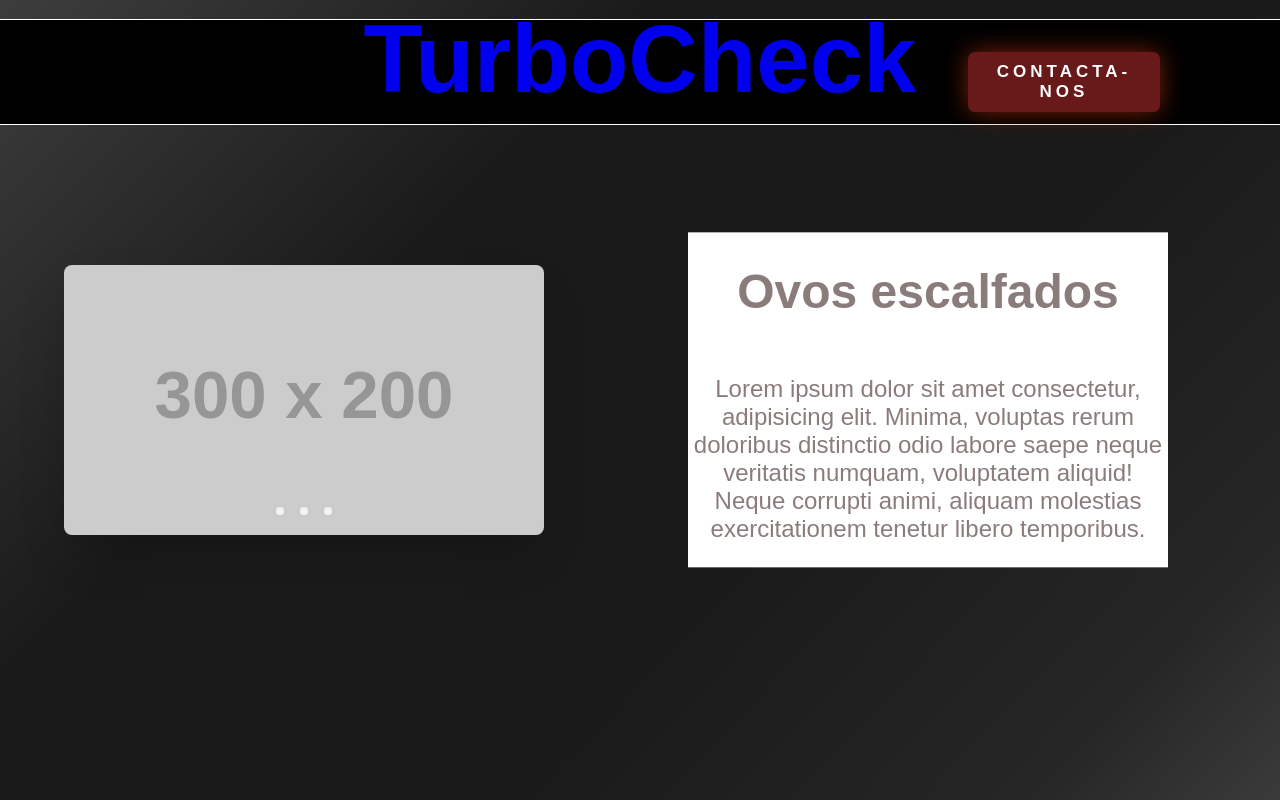
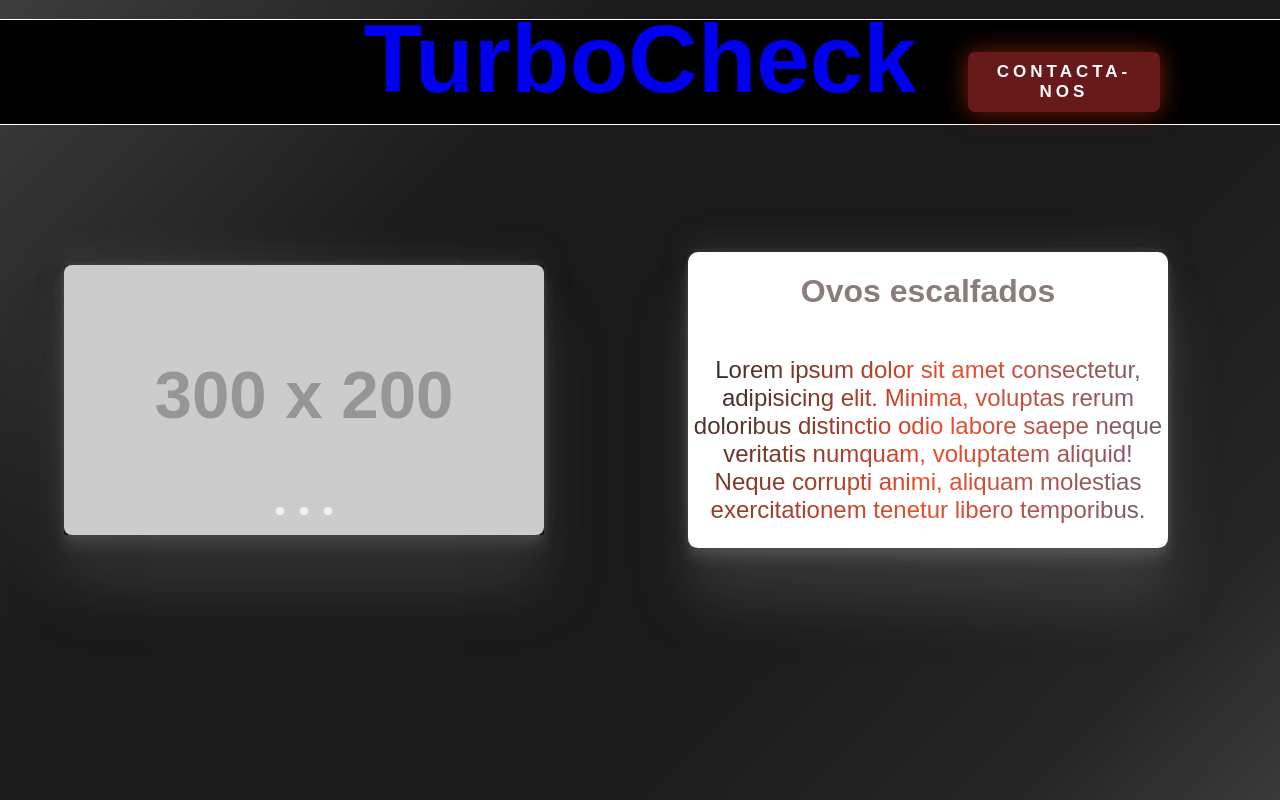
Before and after one commit to quintasmatheus/TurboCheck, a plain HTML site: page services.html in a window 1280 px wide. Drawn offline with Linux system fonts and the light colour scheme; placeholder pictures from the web are drawn by us.

Commit message:
testing ui on service page

```diff
--- a/services.html
+++ b/services.html
@@ -68,7 +68,7 @@
           <div class="information">
               <h1 id="title">Ovos escalfados</h1>
               <article>
-                <p>
+                <p id="info-text">
                   Lorem ipsum dolor sit amet consectetur, adipisicing elit. Minima, voluptas rerum doloribus distinctio odio labore saepe neque veritatis numquam, voluptatem aliquid! Neque corrupti animi, aliquam molestias exercitationem tenetur libero temporibus.
                 </p>
               </article>
--- a/styles.css
+++ b/styles.css
@@ -286,7 +286,7 @@ box-shadow:
   rgba(139, 124, 124, 0.05) 25px 25px;
 }
 
-/* SERVICES PAGE*/
+/* OTHER PAGES*/
 
 .slider-wrapper {
     position: absolute;
@@ -294,6 +294,8 @@ box-shadow:
     left: 50%;
     top: 50%;
     transform: translate(-120%, -50%);
+    box-shadow: rgba(128, 128, 128, 0.25) 0px 54px 55px, rgba(138, 137, 137, 0.12) 0px -12px 30px, rgba(132, 131, 131, 0.12) 0px 4px 6px, rgba(194, 194, 194, 0.17) 0px 12px 13px, rgba(216, 216, 216, 0.09) 0px -3px 5px;
+
 }
 
 .slider{
@@ -350,7 +352,7 @@ box-shadow:
     opacity: 1;
 }
 
-.information{
+.information {
     display: flex;
     justify-content: center;
     flex-direction: column;
@@ -364,4 +366,22 @@ box-shadow:
     top: 50%;
     transform: translate(10%, -50%);
     background-color: white;
+    border-radius: 10px;
+    box-shadow: rgba(128, 128, 128, 0.25) 0px 54px 55px, rgba(138, 137, 137, 0.12) 0px -12px 30px, rgba(132, 131, 131, 0.12) 0px 4px 6px, rgba(194, 194, 194, 0.17) 0px 12px 13px, rgba(216, 216, 216, 0.09) 0px -3px 5px;
 }
+
+#title {
+    position: relative;
+    font-size: 2rem;
+    font-weight: 600;
+    color: var(--primaryColor);
+}
+
+#info-text {
+    position: relative;
+    font-size: 1.5rem;
+    color: transparent;
+    -webkit-background-clip: text;
+    background-clip: text;
+    background-image: repeating-radial-gradient(circle at 20px 30px, #302b2b, #ee4b2b, #655f76);
+}
```
